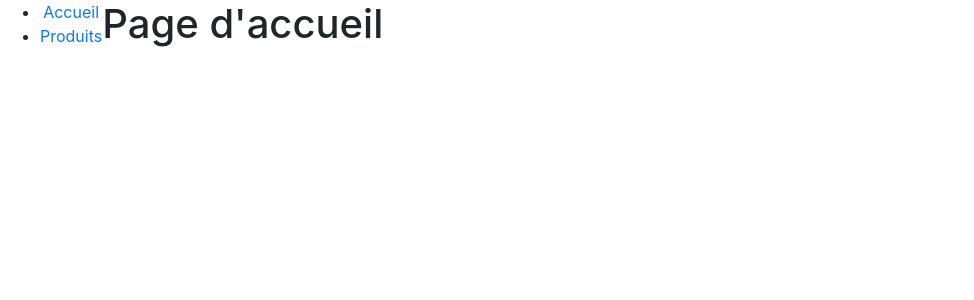
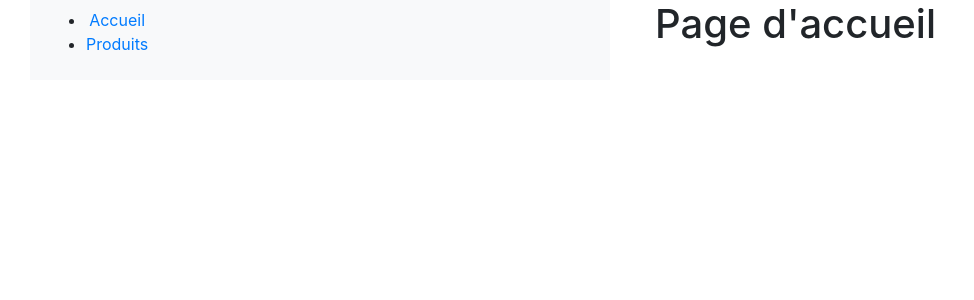
Before and after one commit to SebFox2011/ecommerce-api, a React (Create React App) app in the folder ecommerce-react/: page / in a window 1280 px wide. Shown: the top 300 px of the page, without its empty margins (0-974 px from the left). Built offline with nearby package versions, Linux system fonts and the light colour scheme.

Commit message:
Affichage du nom d'un produit sélectionné

```diff
--- a/ecommerce-react/src/App.css
+++ b/ecommerce-react/src/App.css
@@ -2,3 +2,7 @@
   display: flex;
   text-align: center;
 }
+.album img {
+  height: 225px;
+  object-fit: contain;
+}
--- a/ecommerce-react/src/App.js
+++ b/ecommerce-react/src/App.js
@@ -4,8 +4,9 @@ import ProductList from "./Component/ProductList";
 import Cart from "./Component/Cart"
 import {Route} from "react-router-dom";
 import Homepage from "./Component/Homepage";
-import MainMenu from "./Component/MainMenu";
 import Product from "./Component/Product";
+import Header from "./Component/header";
+import Footer from "./Component/Footer";
 
 
 class App extends Component {
@@ -35,7 +36,7 @@ class App extends Component {
     removeFromCart(product) {
         let cartProduct = this.state.cartProducts.find(p => p['@id'] === product['@id']);
         product.qte--;
-        if (cartProduct.qte == 0) {
+        if (cartProduct.qte === 0) {
             this.setState({
                 cartProducts: this.state.cartProducts.filter(p => p['@id'] !== cartProduct['@id'])
             });
@@ -50,9 +51,9 @@ class App extends Component {
 
     render() {
         return (
+            <div className="App">
+                <Header/>
 
-            <div className="App">
-                <MainMenu/>
                 <Route path="/" exact component={Homepage}/>
 
                 <Route path="/products" exact render={() =>
@@ -64,7 +65,7 @@ class App extends Component {
                     <Cart products={this.state.cartProducts}
                           addToCart={product => this.addToCart(product)}
                           removeFromCart={product => this.removeFromCart(product)}/>}/>
-
+                <Footer/>
             </div>
         );
     }
--- /dev/null
+++ b/ecommerce-react/src/Component/Footer.js
@@ -0,0 +1,13 @@
+import React, {Component} from 'react';
+
+class Footer extends Component {
+    render() {
+        return (
+            <div>
+
+            </div>
+        );
+    }
+}
+
+export default Footer;
--- a/ecommerce-react/src/Component/Homepage.js
+++ b/ecommerce-react/src/Component/Homepage.js
@@ -3,8 +3,10 @@ import React, {Component} from 'react';
 class Homepage extends Component {
     render() {
         return (
-            <div>
+            <div className="container">
+            <div className="row col-12">
                <h1>Page d'accueil</h1>
+            </div>
             </div>
         );
     }
--- a/ecommerce-react/src/Component/MainMenu.js
+++ b/ecommerce-react/src/Component/MainMenu.js
@@ -4,7 +4,7 @@ import {NavLink} from "react-router-dom";
 class MainMenu extends Component {
     render() {
         return (
-            <nav>
+            <nav className="navbar navbar-expand-lg navbar-light bg-light">
                 <ul>
                     <li>
                         <NavLink exact to="/" activeClassName="active">Accueil</NavLink>
--- a/ecommerce-react/src/Component/Product.js
+++ b/ecommerce-react/src/Component/Product.js
@@ -1,10 +1,32 @@
 import React, {Component} from 'react';
 
 class Product extends Component {
+
+    constructor(props) {
+        super(props);
+        this.state = {
+            product: null
+        };
+    }
+
+    componentDidMount() {
+        fetch(process.env.REACT_APP_API + 'products/' + this.props.match.params.id)
+            .then(response => response.json())
+            .then(data => this.setState({
+                product: data
+            }));
+    }
+
     render() {
+// = cont product = this.state.product, mais permet de mettre d'autres élément ex: {product,category}
+        const {product} = this.state;
+        if (product === null){
+            return <div>Chargement en cours ...</div>
+        }
         return (
             <div>
-                <h1>Un produit</h1>
+                <h1>{product.name}</h1>
+
             </div>
         );
     }
--- a/ecommerce-react/src/Component/ProductThumb.js
+++ b/ecommerce-react/src/Component/ProductThumb.js
@@ -12,13 +12,13 @@ class ProductThumb extends Component {
 
 
         return (
-            <div className='product-thumb'>
+            <div className='product-thumb text-center mb-4 shadow-sm rounded bg-primary album'>
                 <img src={process.env.REACT_APP_UPLOADS + '/' + picture} alt={product.name}/>
                 <h3>{product.name}</h3>
                 <p>Prix : {product.price} €</p>
                 <p>Catégorie : {product.category.label}</p>
                 <button onClick={() => this.props.addToCart(product)}>Ajouter au panier</button>
-                <Link to={'/products/'+productId}>Afficher </Link>
+                <Link to={'/products/' + productId}>Afficher </Link>
             </div>
         );
     }
--- /dev/null
+++ b/ecommerce-react/src/Component/header.js
@@ -0,0 +1,16 @@
+import React, {Component} from 'react';
+import MainMenu from "./MainMenu";
+
+class Header extends Component {
+    render() {
+        return (
+            <div className="container">
+                <div className="Row col-12">
+                    <MainMenu/>
+                </div>
+            </div>
+        );
+    }
+}
+
+export default Header;
```
